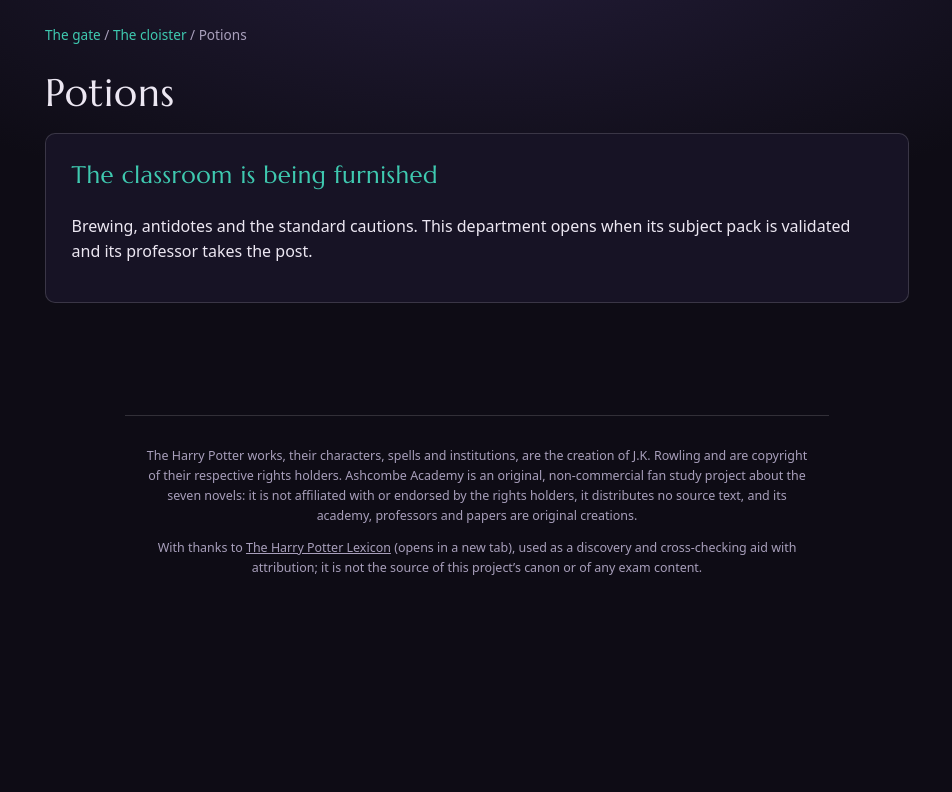
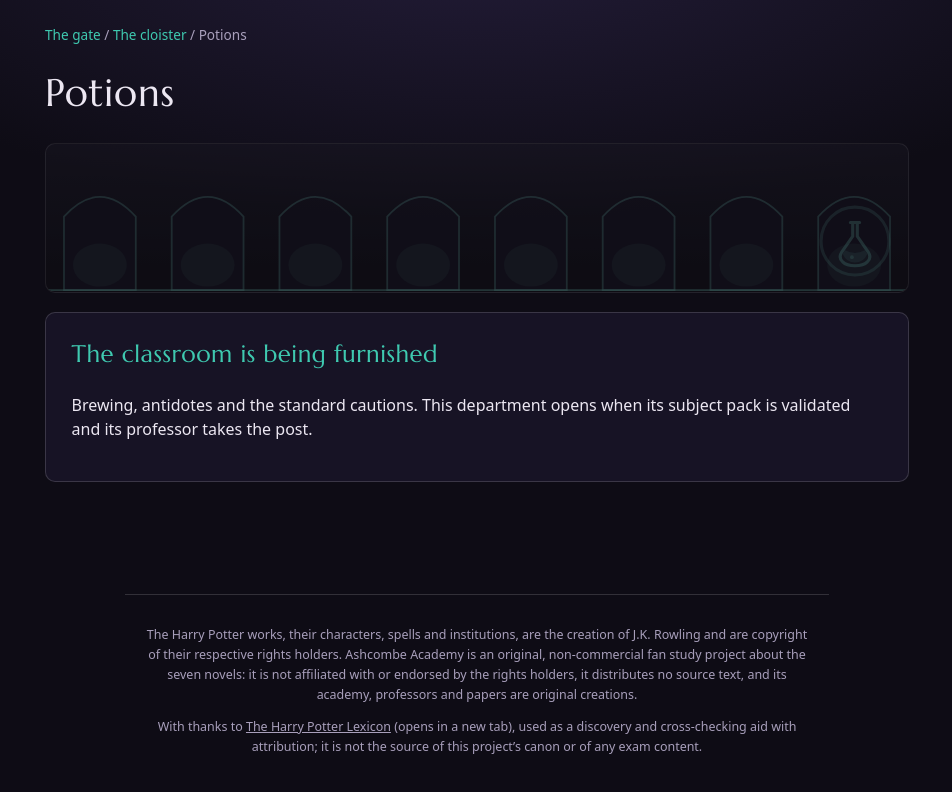
Before and after one commit to monitus2022/owl-online, a React (Vite) app in the folder web/: page /venue/potions in a window 1280 px wide. Shown: the top 792 px of the page, without its empty margins (163-1115 px from the left). Built offline with nearby package versions, Linux system fonts and the light colour scheme.

Commit message:
feat(web): give every department a crest - emblems, colonnade bands and door faces (#134)

```diff
--- /dev/null
+++ b/web/src/components/ArchBackdrop.tsx
@@ -0,0 +1,29 @@
+import type { CrestName } from "../data/subjects";
+import { Crest } from "./Crest";
+
+// The classroom band: a stylised colonnade drawn in SVG, themed entirely by
+// the subject accent through CSS. The department crest floats as a watermark
+// at the right. Decorative; hidden from the accessibility tree.
+export function ArchBackdrop({ crest, dim = false }: { crest: CrestName; dim?: boolean }) {
+  const arches = Array.from({ length: 8 }, (_, i) => {
+    const x = i * 120 + 20;
+    return (
+      <g key={i}>
+        <path
+          className="arcade-arch"
+          d={`M${x} 178 V96 Q${x + 40} 52 ${x + 80} 96 V178 Z`}
+        />
+        <ellipse className="arcade-glow" cx={x + 40} cy={150} rx={30} ry={24} />
+      </g>
+    );
+  });
+  return (
+    <div className={dim ? "backdrop backdrop-dim" : "backdrop"}>
+      <svg className="arcade" viewBox="0 0 960 180" preserveAspectRatio="xMidYMax slice" aria-hidden="true">
+        {arches}
+        <line className="arcade-floor" x1="0" y1="178" x2="960" y2="178" />
+      </svg>
+      <Crest crest={crest} className="backdrop-crest" />
+    </div>
+  );
+}
--- /dev/null
+++ b/web/src/components/Crest.tsx
@@ -0,0 +1,77 @@
+import type { CrestName } from "../data/subjects";
+
+// Departmental emblems. Pure geometry - shield, flask, butterfly, spark
+// star, seedling - drawn in currentColor so the subject accent themes them
+// from CSS. Decorative by definition: hidden from the a11y tree by callers.
+
+const STROKE = { fill: "none", stroke: "currentColor", strokeWidth: 2, strokeLinecap: "round" } as const;
+
+function Motif({ crest }: { crest: CrestName }) {
+  switch (crest) {
+    case "shield":
+      return (
+        <g>
+          <path d="M24 9 L37 14 V25 Q37 35 24 40 Q11 35 11 25 V14 Z" {...STROKE} />
+          <line x1="17" y1="32" x2="30" y2="17" {...STROKE} strokeWidth={2.4} />
+          <circle cx="30.5" cy="16.5" r="1.8" fill="currentColor" stroke="none" />
+        </g>
+      );
+    case "flask":
+      return (
+        <g>
+          <path d="M21 12 H27 M22.5 12 V21 L15.5 31 Q13 35 16 37.5 Q18.5 40 24 40 Q29.5 40 32 37.5 Q35 35 32.5 31 L25.5 21 V12" {...STROKE} />
+          <path d="M17.6 30 Q24 33.5 30.4 30 L32 32.4 Q29.5 38 24 38 Q18.5 38 16 32.4 Z" fill="currentColor" opacity="0.4" stroke="none" />
+          <circle cx="22" cy="34.5" r="1.2" fill="currentColor" stroke="none" />
+        </g>
+      );
+    case "butterfly":
+      return (
+        <g>
+          <line x1="24" y1="17" x2="24" y2="35" {...STROKE} strokeWidth={2.4} />
+          <path d="M23 20 Q11 8 8.5 17 Q7 25 22 27 Z" {...STROKE} />
+          <path d="M25 20 Q37 8 39.5 17 Q41 25 26 27 Z" {...STROKE} />
+          <path d="M23 28 Q12 30 13 36 Q14 40 23 33 Z" {...STROKE} />
+          <path d="M25 28 Q36 30 35 36 Q34 40 25 33 Z" {...STROKE} />
+          <path d="M22 16 Q20 12 17 11 M26 16 Q28 12 31 11" {...STROKE} strokeWidth={1.4} />
+        </g>
+      );
+    case "star":
+      return (
+        <g>
+          <path d="M24 8 L28 20 L40 24 L28 28 L24 40 L20 28 L8 24 L20 20 Z" {...STROKE} />
+          <circle cx="24" cy="24" r="2.2" fill="currentColor" stroke="none" opacity="0.85" />
+          <path d="M35 11 l1 2.4 2.4 1 -2.4 1 -1 2.4 -1 -2.4 -2.4 -1 2.4 -1 Z" fill="currentColor" stroke="none" opacity="0.7" />
+        </g>
+      );
+    case "sprout":
+      return (
+        <g>
+          <path d="M24 40 V22" {...STROKE} strokeWidth={2.4} />
+          <path d="M24 27 Q13 27 10 17 Q21 15 24 25 Z" {...STROKE} />
+          <path d="M24 33 Q35 32 38 22 Q27 20 24 31 Z" {...STROKE} />
+          <path d="M24 22 Q24 13 30 9" {...STROKE} />
+          <circle cx="30.6" cy="8.4" r="1.6" fill="currentColor" stroke="none" />
+        </g>
+      );
+  }
+}
+
+export function Crest({ crest, className }: { crest: CrestName; className?: string }) {
+  return (
+    <svg viewBox="0 0 48 48" className={className ? `crest ${className}` : "crest"} aria-hidden="true">
+      <circle className="crest-ring" cx="24" cy="24" r="22" />
+      <Motif crest={crest} />
+    </svg>
+  );
+}
+
+// The same emblem as a group, for embedding inside another SVG (the doors).
+export function CrestInline({ crest }: { crest: CrestName }) {
+  return (
+    <g className="crest-inline" transform="translate(36 20)">
+      <circle className="crest-plate" cx="24" cy="24" r="21" />
+      <circle cx="24" cy="24" r="21" fill="none" stroke="currentColor" strokeOpacity="0.55" strokeWidth="2" />
+      <Motif crest={crest} />
+    </g>
+  );
+}
--- a/web/src/components/Door.tsx
+++ b/web/src/components/Door.tsx
@@ -1,6 +1,7 @@
 import type { CSSProperties } from "react";
 import { Link } from "react-router-dom";
 import type { Subject } from "../data/subjects";
+import { CrestInline } from "./Crest";
 
 // A department door drawn in SVG so it stays theme-able with the subject
 // accent, crisp at any size, and operable by keyboard as a plain link.
@@ -28,8 +29,9 @@ export function Door({ subject }: { subject: Subject }) {
             d="M16 196 V60 Q16 18 60 12 Q104 18 104 60 V196 Z"
           />
           <line className="door-plank" x1="60" y1="14" x2="60" y2="196" />
-          <rect className="door-plaque" x="38" y="70" width="44" height="26" rx="4" />
-          <text className="door-plaque-text" x="60" y="88" textAnchor="middle">
+          <CrestInline crest={subject.crest} />
+          <rect className="door-plaque" x="38" y="150" width="44" height="26" rx="4" />
+          <text className="door-plaque-text" x="60" y="168" textAnchor="middle">
             {subject.plaque}
           </text>
           <circle className="door-handle" cx="88" cy="128" r="5" />
--- a/web/src/data/subjects.ts
+++ b/web/src/data/subjects.ts
@@ -10,6 +10,11 @@ export type SubjectStatus = "open" | "soon";
 // variants are bust shapes only — an unnamed department gets a shape but no
 // invented identity; the status page is what keeps it honest.
 export type ProfessorVariant = "crane" | "witch-hat" | "flask" | "wide-hat" | "scarf";
+
+// Department emblems drawn in components/Crest.tsx. The motifs are objects
+// and creatures from each field (shield, flask, butterfly, spark star,
+// seedling), not invented heraldry: they decorate, they teach nothing.
+export type CrestName = "shield" | "flask" | "butterfly" | "star" | "sprout";
 
 // Whether the department's professor voice is live in the API. The persona
 // layer ships behind OWL_PERSONA and the flag is off on the served host
@@ -27,6 +32,7 @@ export interface Subject {
   /** Accent colour for the venue theme. Keep the five distinguishable. */
   accent: string;
   professorVariant: ProfessorVariant;
+  crest: CrestName;
   personaState: PersonaState;
   status: SubjectStatus;
   blurb: string;
@@ -40,6 +46,7 @@ export const SUBJECTS: Subject[] = [
     professor: "Professor Alistair Crane",
     accent: "#7b93ff",
     professorVariant: "crane",
+    crest: "shield",
     personaState: "rehearsal",
     status: "open",
     blurb: "Counter-jinxes, dark creatures and defensive theory.",
@@ -51,6 +58,7 @@ export const SUBJECTS: Subject[] = [
     professor: "Department not yet open",
     accent: "#3fc9b0",
     professorVariant: "flask",
+    crest: "flask",
     personaState: "rehearsal",
     status: "soon",
     blurb: "Brewing, antidotes and the standard cautions.",
@@ -62,6 +70,7 @@ export const SUBJECTS: Subject[] = [
     professor: "Department not yet open",
     accent: "#b58cff",
     professorVariant: "witch-hat",
+    crest: "butterfly",
     personaState: "rehearsal",
     status: "soon",
     blurb: "Switches, anomalies and the laws of Gamp.",
@@ -73,6 +82,7 @@ export const SUBJECTS: Subject[] = [
     professor: "Department not yet open",
     accent: "#e8c46a",
     professorVariant: "wide-hat",
+    crest: "star",
     personaState: "rehearsal",
     status: "soon",
     blurb: "Everyday charms and precise wandwork.",
@@ -84,6 +94,7 @@ export const SUBJECTS: Subject[] = [
     professor: "Department not yet open",
     accent: "#7ed06a",
     professorVariant: "scarf",
+    crest: "sprout",
     personaState: "rehearsal",
     status: "soon",
     blurb: "Magical plants and greenhouse practice.",
--- a/web/src/pages/VenuePage.tsx
+++ b/web/src/pages/VenuePage.tsx
@@ -1,6 +1,8 @@
 import { useState } from "react";
 import type { CSSProperties, KeyboardEvent } from "react";
 import { Link, Navigate, useParams } from "react-router-dom";
+import { ArchBackdrop } from "../components/ArchBackdrop";
+import { Crest } from "../components/Crest";
 import { ChatPanel } from "../components/ChatPanel";
 import { ExamPanel } from "../components/ExamPanel";
 import { Silhouette } from "../components/Silhouette";
@@ -38,6 +40,7 @@ export function VenuePage() {
           <span>{subject.name}</span>
         </nav>
         <h1>{subject.name}</h1>
+        <ArchBackdrop crest={subject.crest} dim />
         <div className="soon-card">
           <h2>The classroom is being furnished</h2>
           <p>
@@ -70,7 +73,9 @@ export function VenuePage() {
             {subject.personaState === "live" ? "" : " — voice in rehearsal"}
           </p>
         </div>
+        <Crest crest={subject.crest} className="venue-crest" />
       </header>
+      <ArchBackdrop crest={subject.crest} />
       <div className="tabs" role="tablist" aria-label="Room" onKeyDown={moveTab}>
         <button
           id="tab-chat"
--- a/web/src/styles/base.css
+++ b/web/src/styles/base.css
@@ -284,6 +284,80 @@ main {
 }
 
 /* The venue ---------------------------------------------------------------- */
+
+.crest {
+  display: block;
+  color: var(--accent);
+}
+
+.crest-ring {
+  fill: none;
+  stroke: currentColor;
+  stroke-width: 2;
+  stroke-opacity: 0.6;
+}
+
+.crest-plate {
+  fill: #12101c;
+  stroke: none;
+}
+
+.crest-inline {
+  color: var(--accent);
+}
+
+.venue-crest {
+  width: 52px;
+  margin-left: auto;
+}
+
+.backdrop {
+  position: relative;
+  height: 150px;
+  border: 1px solid var(--line);
+  border-radius: var(--radius);
+  background: linear-gradient(180deg, #191527 0%, var(--bg) 90%);
+  overflow: hidden;
+  margin: 1.2rem 0;
+}
+
+.backdrop > .arcade {
+  position: absolute;
+  left: 0;
+  right: 0;
+  bottom: 0;
+  width: 100%;
+  height: 128px;
+}
+
+.arcade-arch {
+  fill: #131021;
+  stroke: color-mix(in srgb, var(--accent) 35%, transparent);
+  stroke-width: 2;
+}
+
+.arcade-glow {
+  fill: var(--accent);
+  opacity: 0.09;
+}
+
+.arcade-floor {
+  stroke: color-mix(in srgb, var(--accent) 45%, transparent);
+  stroke-width: 2;
+}
+
+.backdrop-crest {
+  position: absolute;
+  right: 16px;
+  bottom: 14px;
+  width: 74px;
+  opacity: 0.4;
+}
+
+.backdrop-dim {
+  opacity: 0.5;
+  filter: saturate(0.6);
+}
 
 .venue-head {
   display: flex;
@@ -761,4 +835,16 @@ main {
   .mark-row {
     grid-template-columns: 1.6rem 1fr auto;
   }
+
+  .venue-crest {
+    display: none;
+  }
+
+  .backdrop {
+    height: 110px;
+  }
+
+  .backdrop > .arcade {
+    height: 96px;
+  }
 }
```
Also changed, not shown: 1 other file (tests, documents, lock files or other folders).
